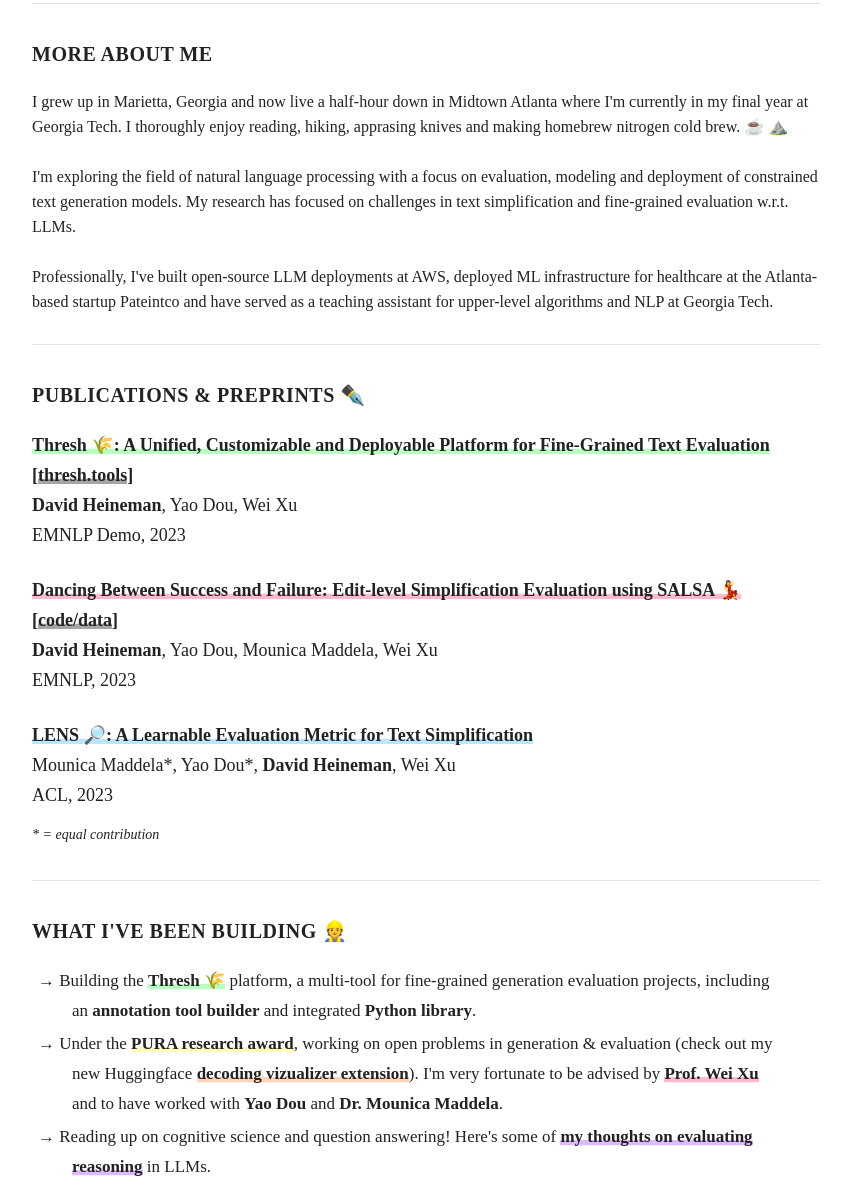
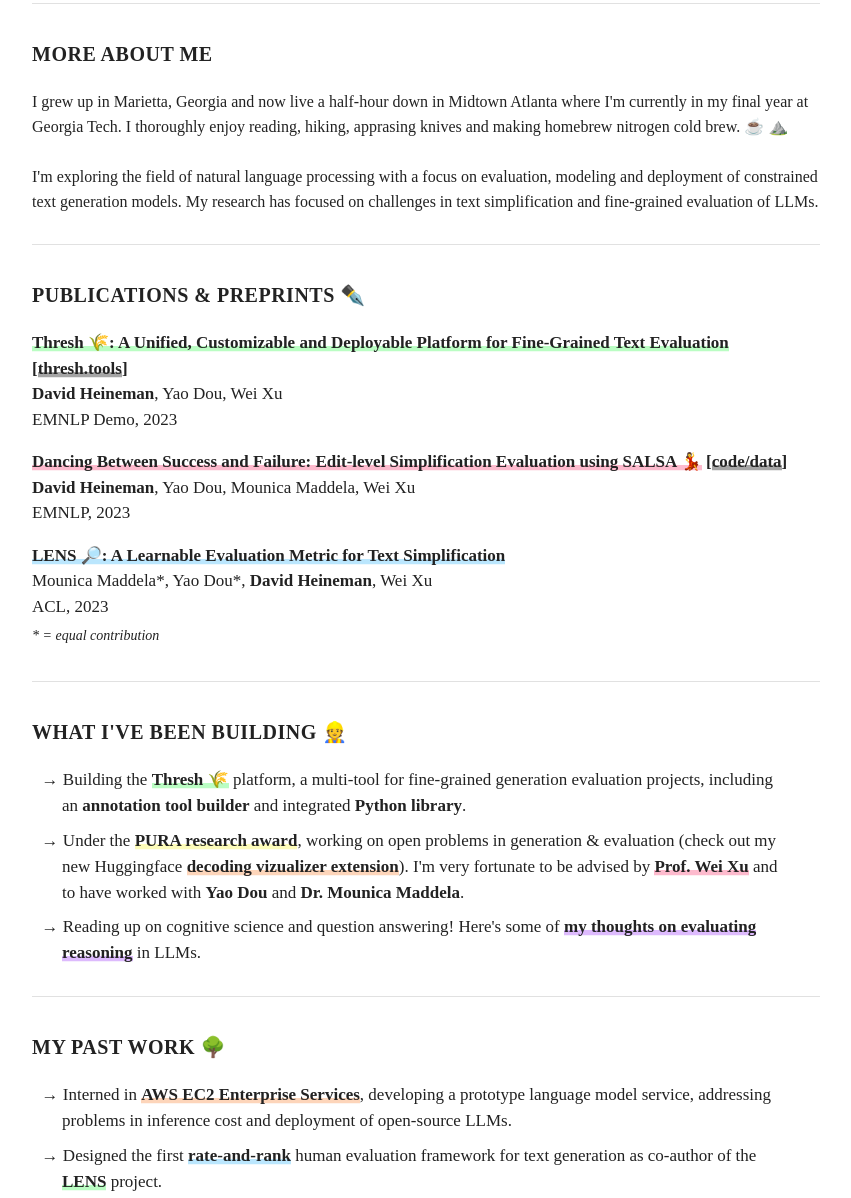
Before and after one commit to davidheineman/davidheineman.com, a plain HTML site: page index.html in a window 1280 px wide. Shown: the part 416-1614 px from the top of the page, without its empty margins (214-1065 px from the left). Drawn offline with Linux system fonts and the light colour scheme; a web font is replaced by a local one.

Commit message:
update formatting

```diff
--- a/css/style.css
+++ b/css/style.css
@@ -8,10 +8,11 @@ h4 {
 }
 
 .header h5 {
-    color: rgba(107,114,128,var(--tw-text-opacity));
+    color: rgba(107, 114, 128, var(--tw-text-opacity));
     --tw-text-opacity: 1;
     letter-spacing: 0.1rem;
-    font-size: 2rem;}
+    font-size: 2rem;
+}
 
 .header {
     text-transform: uppercase;
@@ -46,7 +47,8 @@ p {
 }
 
 .tagline strong {
-    font-weight: 600; /* PROBLEM */
+    font-weight: 600;
+    /* PROBLEM */
 }
 
 a {
@@ -54,7 +56,7 @@ a {
     text-decoration: inherit;
     font-weight: 600;
     --tw-text-opacity: 1;
-    color: rgba(2,132,199,var(--tw-text-opacity));
+    color: rgba(2, 132, 199, var(--tw-text-opacity));
     box-sizing: border-box;
     border: 0 solid;
     color: inherit;
@@ -90,6 +92,8 @@ a {
 .label-twitter { box-shadow: inset 0 -0.05em 0 0 #fff, inset 0 -0.35em 0 0 #aed9f1; }
 .label-linkedin { box-shadow: inset 0 -0.05em 0 0 #fff, inset 0 -0.35em 0 0 #acdaf3; }
 .label-hf { box-shadow: inset 0 -0.05em 0 0 #fff, inset 0 -0.35em 0 0 #ffe390; }
+.label-planet-money { box-shadow: inset 0 -0.05em 0 0 #fff, inset 0 -0.35em 0 0 #b3e9bd; }
+.label-brown { box-shadow: inset 0 -0.05em 0 0 #fff, inset 0 -0.35em 0 0 #d5c0a9; }
 
 .footer p {
     font-size: 1.5rem;
@@ -103,22 +107,21 @@ a {
 
 .arrows {
     list-style: outside none;
-    padding-left: 40px;
-    padding-right: 40px;
+    padding: 0 30px;
     list-style-position: outside;
 }
 
 .arrow {
     display: list-item;
     text-align: -webkit-match-parent;
-    text-indent: -2em;
+    text-indent: -1.2em;
     font-family: Inter var;
     font-weight: 350;
     color: #222;
     font-size: 1.7rem;
-    line-height: 3rem;
+    line-height: 2.6rem;
     --tw-text-opacity: 1;
-    margin-bottom: 0.15em;
+    margin-bottom: 0.5em;
 }
 
 .modal-green {
@@ -151,15 +154,28 @@ a {
 .reccomendations .tagline {
     font-size: 1.75rem;
 }
+
 .reccomendations strong {
     text-transform: uppercase;
     font-size: 1.7rem;
 }
+
 .reccomendations .columns p {
     margin-bottom: 0;
     font-size: 1.6rem;
 }
+
+.reccomendations .columns p:first-child {
+    margin-bottom: -1.2em;
+}
+
 .eq-note {
-    font-size:14px;
+    font-size: 14px;
     margin-top: -15px;
 }
+
+.pub {
+    font-size: 1.7rem;
+    line-height: 1.5em;
+    margin-bottom: 1em
+}
--- a/index.html
+++ b/index.html
@@ -5,7 +5,9 @@
     <meta name="viewport" content="width=device-width, initial-scale=1.0, maximum-scale=1.0, user-scalable=no">
     <meta name="description" content="I'm a third year at Georgia Tech studying computer science.">
     <meta name="author" content="David Heineman">
-    <link rel='preload' href='fonts/inter/inter.css' as="style" onload="this.rel='stylesheet'">
+    <link rel="preload" href="fonts/inter/Inter-roman.var.woff2?v=3.19" as="font" type="font/woff2" crossorigin>
+    <link rel="preload" href="fonts/inter/Inter-italic.var.woff2?v=3.19" as="font" type="font/woff2" crossorigin>
+    <link rel="stylesheet" href="fonts/inter/inter.css">
     <link rel='stylesheet' href='css/skeleton.css'>
     <link rel='stylesheet' href='css/normalize.css'>
     <link rel='stylesheet' href='css/style.css'>
@@ -26,7 +28,7 @@
     <div class='row links'>
         <a target="_blank" class='label-red' href="mailto:dheineman3@gatech.edu?subject=hey">email</a>
         <a target="_blank" class='label-orange' href="/david-heineman-resume.pdf">resume</a>
-        <a target="_blank" class='label-linkedin' href="https://www.linkedin.com/in/david-heineman/">linkedin</a>
+        <a target="_blank" class='label-linkedin' href="https://www.linkedin.com/in/david-heineman">linkedin</a>
         <a target="_blank" class='label-black' href="https://github.com/davidheineman">github</a>
         <a target="_blank" class='label-hf' href="https://huggingface.co/davidheineman">huggingface</a>
         <a target="_blank" class='label-twitter' href="https://twitter.com/heinemandavidj">twitter</a>
@@ -39,28 +41,28 @@
                 I grew up in Marietta, Georgia and now live a half-hour down in Midtown Atlanta where I'm currently in my final year at Georgia Tech. I thoroughly enjoy reading, hiking, apprasing knives and making homebrew nitrogen cold brew. ☕️ ⛰️
             </p>
             <p>
-                I'm exploring the field of natural language processing with a focus on evaluation, modeling and deployment of constrained text generation models. My research has focused on challenges in text simplification and fine-grained evaluation w.r.t. LLMs.
+                I'm exploring the field of natural language processing with a focus on evaluation, modeling and deployment of constrained text generation models. My research has focused on challenges in text simplification and fine-grained evaluation of LLMs.
             </p>
-            <p>
+            <!-- <p>
                 Professionally, I've built open-source LLM deployments at AWS, deployed ML infrastructure for healthcare at the Atlanta-based startup Pateintco and have served as a teaching assistant for upper-level algorithms and NLP at Georgia Tech.
-            </p>
+            </p> -->
         </div>
     </div>
     <div class='section'>
         <hr>
         <h5 class='title'>Publications & Preprints ✒️</h6>
-        <p>
-            <a class="label-green" href="https://arxiv.org/abs/2308.06953">Thresh 🌾: A Unified, Customizable and Deployable Platform for Fine-Grained Text Evaluation</a> <b>[</b><a class='label-black' href="https://thresh.tools">thresh.tools</a><b>]</b> <br />
+        <p class='pub'>
+            <a class="label-green" href="https://aclanthology.org/2023.emnlp-demo.30">Thresh 🌾: A Unified, Customizable and Deployable Platform for Fine-Grained Text Evaluation</a> <b>[</b><a class='label-black' href="https://thresh.tools">thresh.tools</a><b>]</b> <br />
             <b>David Heineman</b>, Yao Dou, Wei Xu <br />
             EMNLP Demo, 2023
         </p>
-        <p>
-            <a class="label-red" href="https://arxiv.org/abs/2305.14458">Dancing Between Success and Failure: Edit-level Simplification Evaluation using SALSA 💃</a> <b>[</b><a class='label-black' href="https://github.com/davidheineman/salsa">code/data</a><b>]</b> <br />
+        <p class='pub'>
+            <a class="label-red" href="https://aclanthology.org/2023.emnlp-main.211">Dancing Between Success and Failure: Edit-level Simplification Evaluation using SALSA 💃</a> <b>[</b><a class='label-black' href="https://github.com/davidheineman/salsa">code/data</a><b>]</b> <br />
             <b>David Heineman</b>, Yao Dou, Mounica Maddela, Wei Xu <br />
             EMNLP, 2023
         </p>
-        <p>
-            <a class="label-blue" href="https://arxiv.org/abs/2212.09739">LENS 🔎: A Learnable Evaluation Metric for Text Simplification</a> <br />
+        <p class='pub'>
+            <a class="label-blue" href="https://aclanthology.org/2023.acl-long.905">LENS 🔎: A Learnable Evaluation Metric for Text Simplification</a> <br />
             Mounica Maddela*, Yao Dou*, <b>David Heineman</b>, Wei Xu <br />
             ACL, 2023
         </p>
@@ -97,7 +99,7 @@
     <div class='section reccomendations'>
         <hr>
         <h5 class='title'>My recommendations</h6>
-        <p class='tagline'>Wanted to add some personal flair</p>
+        <p class='tagline'>Wanted to add some personal flair. I've also been trying a few <a class="label-brown" href="https://www.google.com/maps/d/viewer?mid=1c7utlkztSv79liDa7mCsQIDEZdY_4JY&hl=en&usp=sharing">coffee shops</a> in Atlanta.</p>
         <div class="row">
             <div class="three columns">
                 <p><strong>Watching...</strong></p>
@@ -112,7 +114,7 @@
             <div class="three columns">
                 <p><strong>Listening to...</strong></p>
                 <br>
-                <p>Planet Money by NPR</p>
+                <p><a class="label-planet-money" href="https://www.npr.org/sections/money">Planet Money</a> by NPR</p>
                 <p>Wallows</p>
                 <p>Hobo Johnson</p>
                 <p>PARTYNEXTDOOR</p>
@@ -162,6 +164,6 @@
     </div>
     <div class='section footer'>
         <hr>
-        <p>David Heineman<br>Last updated October 2023 (<a class='label-black' href='https://github.com/davidheineman/davidheineman.com'>view source</a>)</p>
+        <p>David Heineman<br>Last updated December 2023 (<a class='label-black' href='https://github.com/davidheineman/davidheineman.com'>view source</a>)</p>
     </div>
 </div>
```
Also changed, not shown: fonts/inter/inter.css (+0 -22 lines).
